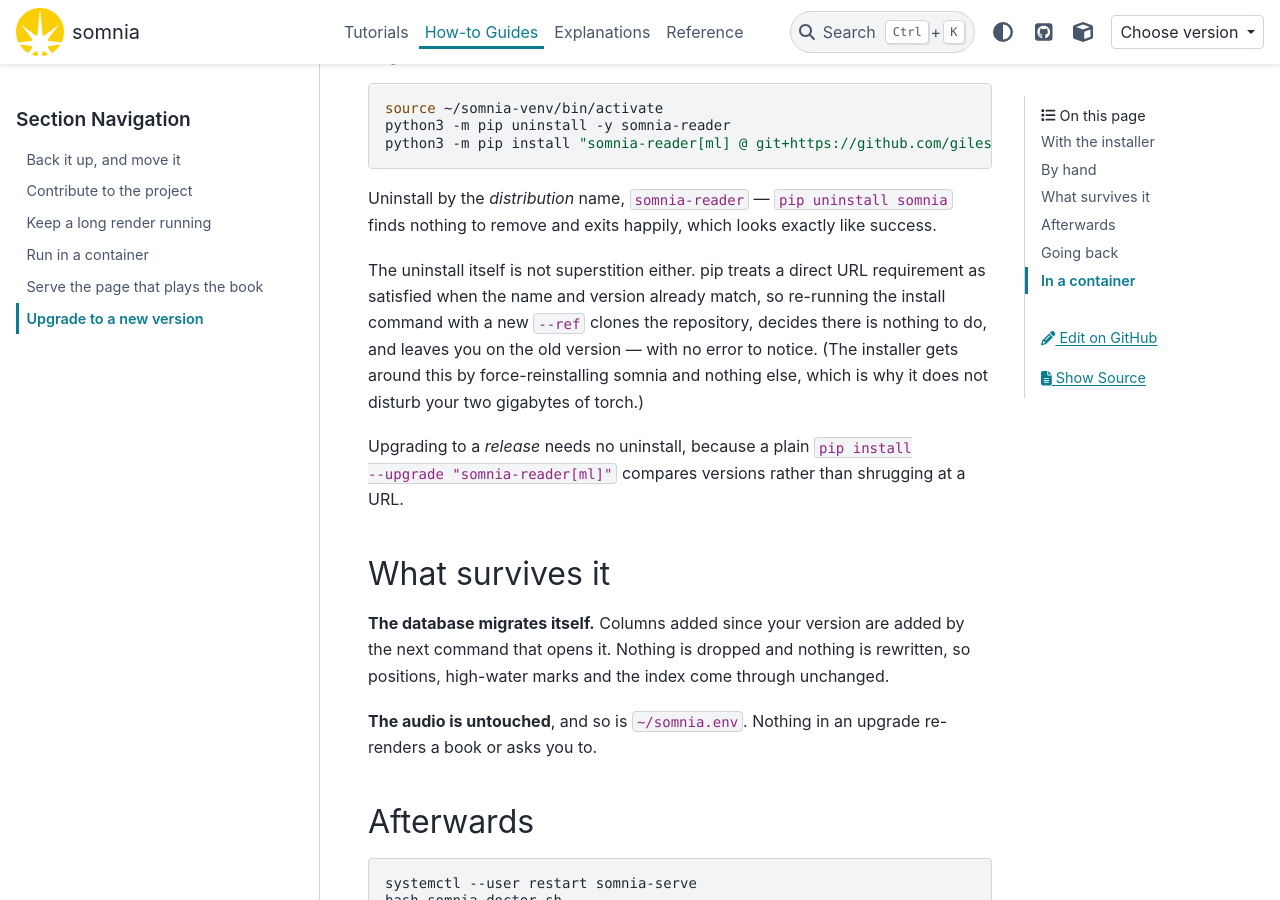
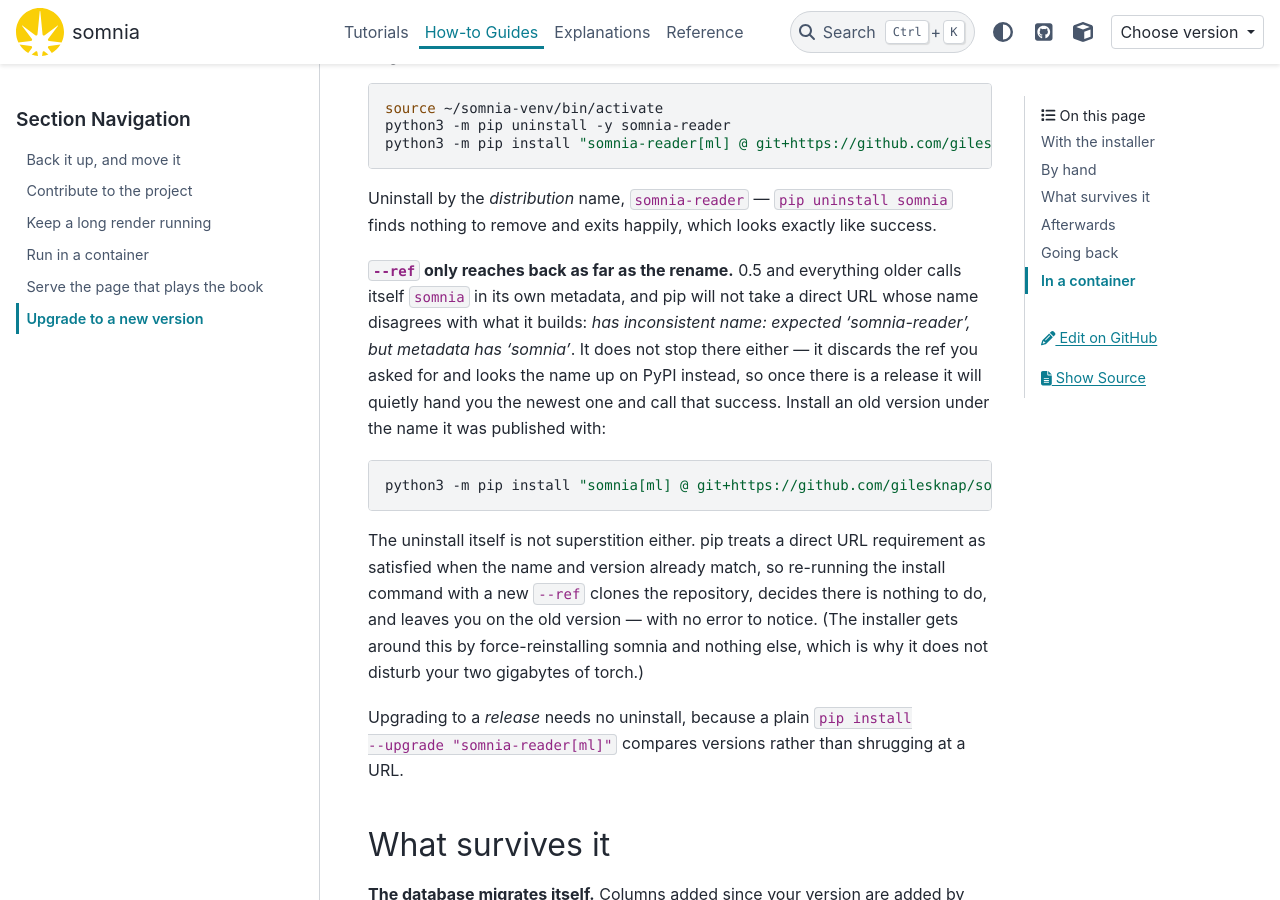
Before and after one commit to gilesknap/somnia, a Sphinx documentation site: the page built from docs/how-to/upgrade.md, in a window 1280 px wide and 900 px high, scrolled down 659 px. Built offline with Sphinx 7.4.7 and the PyData theme 0.15.4, drawn with Linux system fonts in a browser that asks for light colours; pages that are not in the unit, such as notebooks, are missing from menus; the version number could not be read and is left out.

Commit message:
Say what happens to a ref older than the rename
There is a 0.5 tag and a 0.5 release, which the issue and this branch both
assumed away. `somnia-install.sh --ref 0.5` now asks pip for somnia-reader
from a tree whose metadata says somnia; pip discards the ref, looks the name
up on PyPI and — from the first release onwards — installs the newest one
instead, reporting success. Written down in the upgrade guide with the command
that does work, and the installer's comment points at it.

Co-Authored-By: Claude Opus 5 <noreply@anthropic.com>

````diff
--- a/docs/how-to/upgrade.md
+++ b/docs/how-to/upgrade.md
@@ -32,6 +32,18 @@ python3 -m pip install "somnia-reader[ml] @ git+https://github.com/gilesknap/som
 
 Uninstall by the *distribution* name, `somnia-reader` — `pip uninstall somnia`
 finds nothing to remove and exits happily, which looks exactly like success.
+
+**`--ref` only reaches back as far as the rename.** 0.5 and everything older
+calls itself `somnia` in its own metadata, and pip will not take a direct URL
+whose name disagrees with what it builds: *has inconsistent name: expected
+'somnia-reader', but metadata has 'somnia'*. It does not stop there either — it
+discards the ref you asked for and looks the name up on PyPI instead, so once
+there is a release it will quietly hand you the newest one and call that
+success. Install an old version under the name it was published with:
+
+```bash
+python3 -m pip install "somnia[ml] @ git+https://github.com/gilesknap/somnia.git@0.5"
+```
 
 The uninstall itself is not superstition either. pip treats a direct URL
 requirement as satisfied when the name and version already match, so re-running
````
Also changed, not shown: 1 other file.
